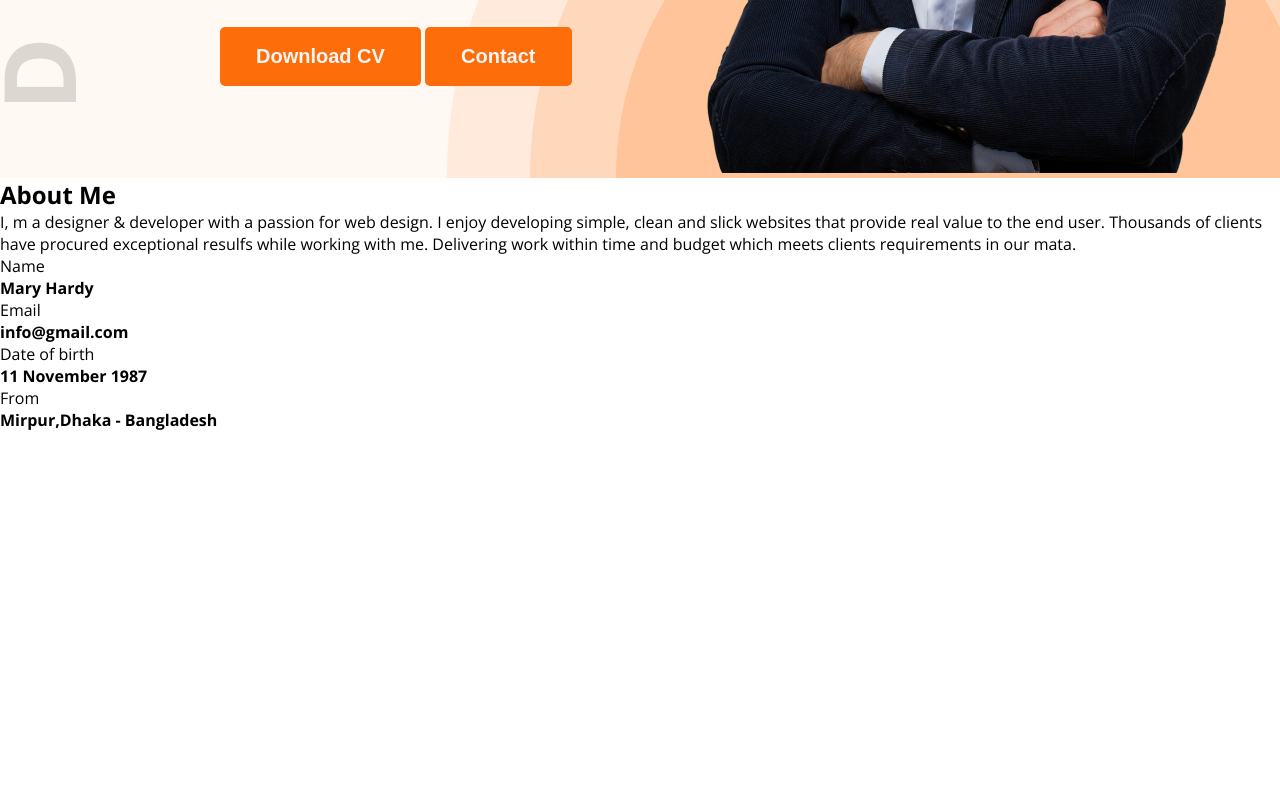
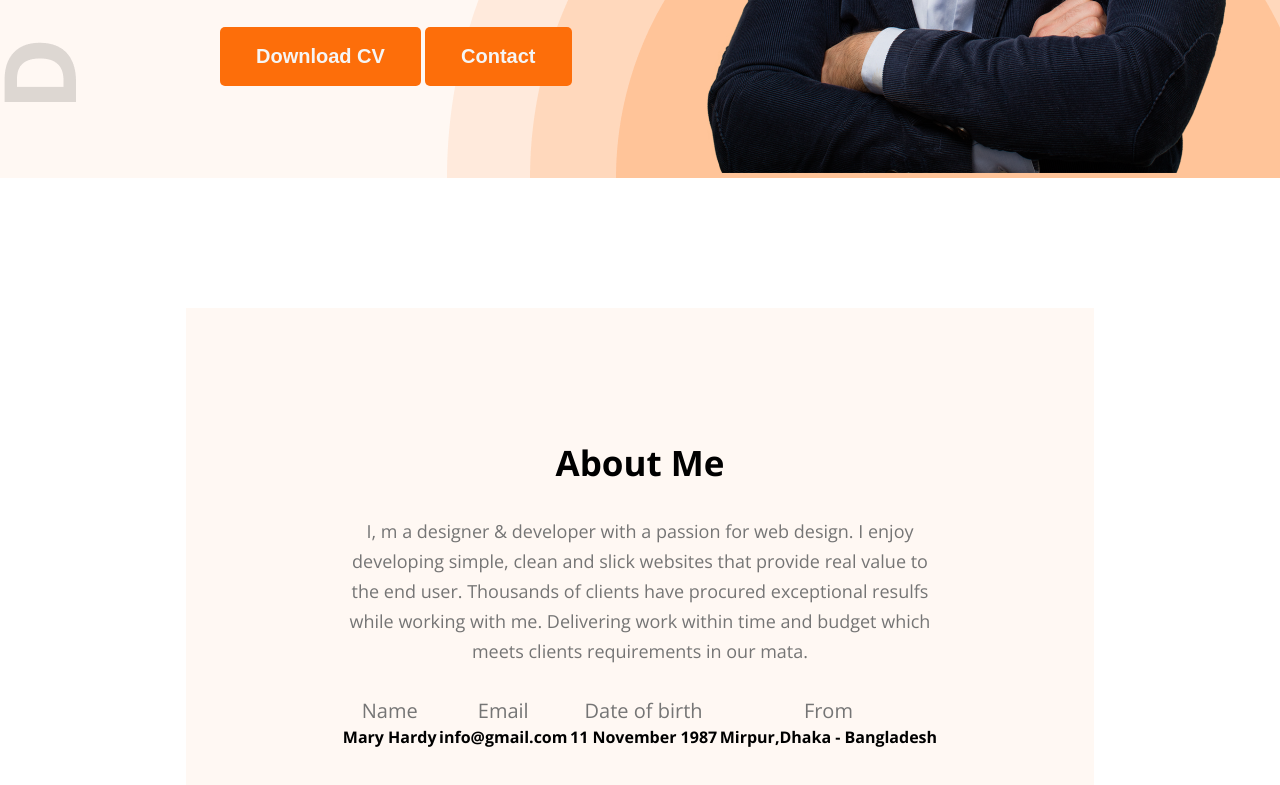
Before and after one commit to Hey-Ismail/hero-dev-portfolio, a plain HTML site: page index.html in a window 1280 px wide. Shown: the part 661-1446 px from the top of the page. Before the commit the page ends 1092 px from the top, so only its background shows below. Drawn offline with nearby package versions, Linux system fonts and the light colour scheme.

Commit message:
styled the 'about me' section

```diff
--- a/style.css
+++ b/style.css
@@ -54,6 +54,21 @@
   color: whitesmoke;
   cursor: pointer;
 }
+.section-heading {
+  max-width: 827px;
+  text-align: center;
+}
+.section-heading h2 {
+  /* font-weight: bold; */
+  font-size: 35px;
+  margin-bottom: 30px;
+}
+.section-heading p {
+  font-size: 18px;
+  margin-bottom: 30px;
+  line-height: 30px;
+  color: #757575;
+}
 .banner {
   /* border: 1px solid purple; */
   margin: 47px 38px 0px 220px;
@@ -86,3 +101,24 @@
   max-width: 585px;
   vertical-align: middle;
 }
+#about {
+  padding-top: 130px;
+}
+#about .about-container {
+  width: 71%;
+  max-width: 1140;
+  margin: 0 auto;
+  text-align: center;
+  background-color: #fff8f3;
+  padding: 131px 156px;
+}
+#about .about-container .about-info {
+  display: flex;
+  justify-content: space-around;
+}
+.about-info .info-card p {
+  font-size: 20px;
+  /* margin-bottom: 30px; */
+  line-height: 30px;
+  color: #757575;
+}
```
